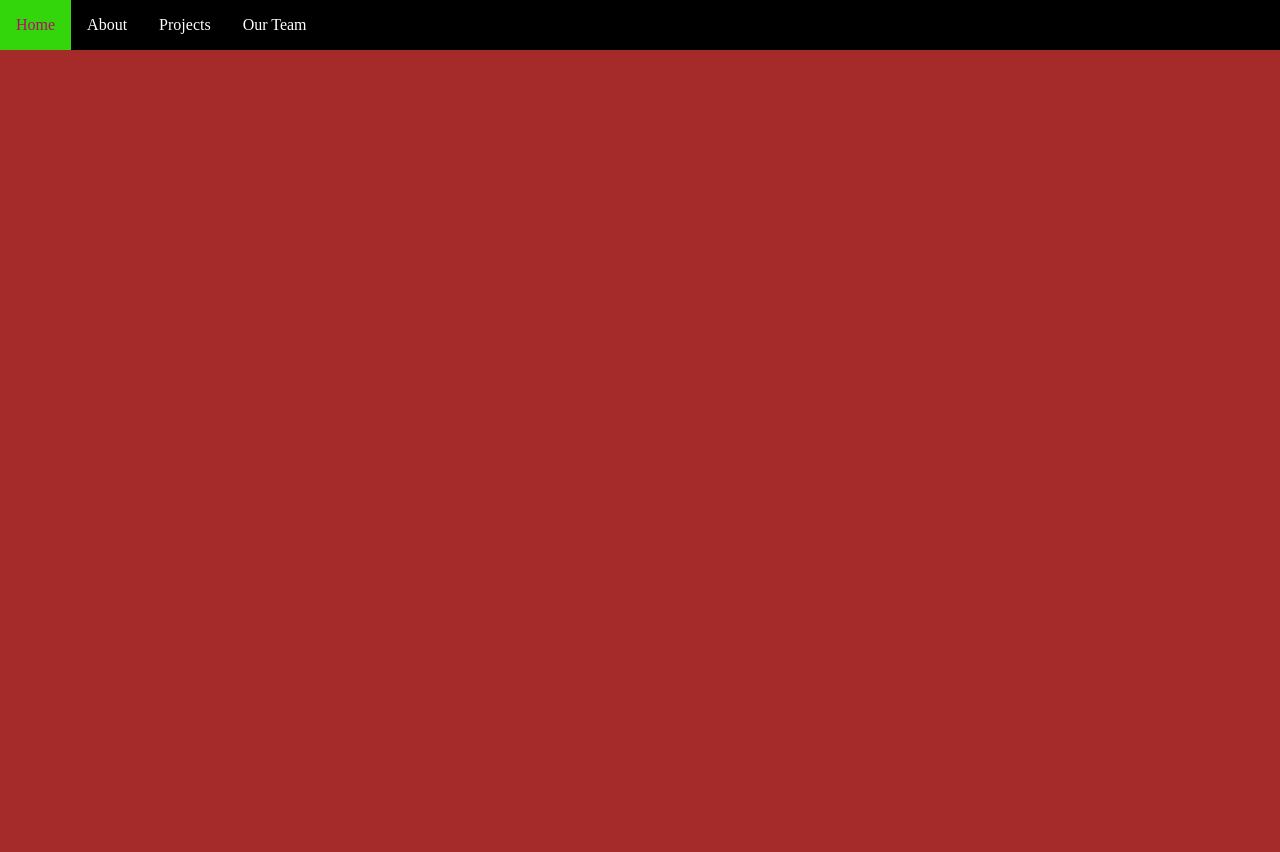
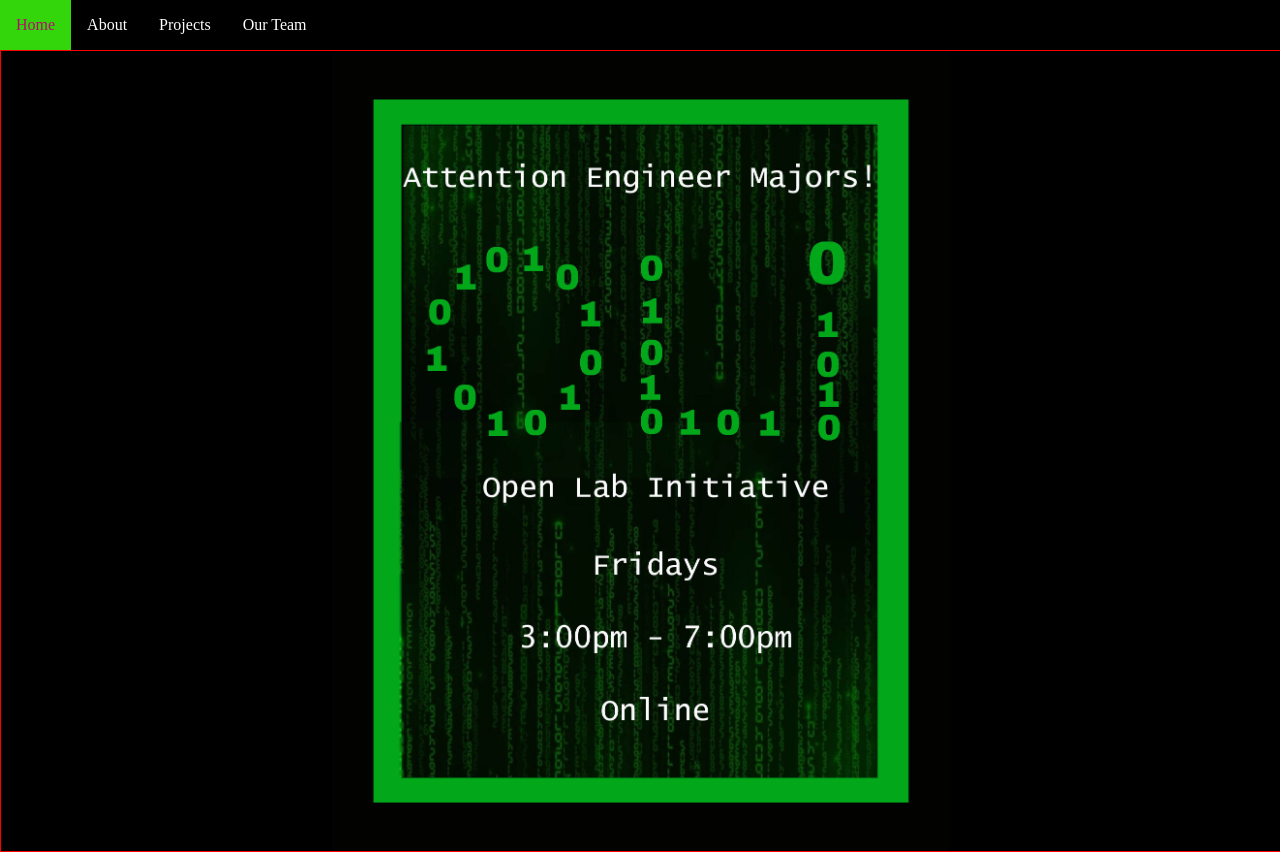
Before and after one commit to CSUSM-OLI/Project-Alpha, a plain HTML site: page index.html in a window 1280 px wide. Before the commit the page ends 800 px from the top, so only its background shows below. Drawn offline with Linux system fonts and the light colour scheme.

Commit message:
added OLI flyer

```diff
--- a/index.html
+++ b/index.html
@@ -17,6 +17,19 @@
             <li><a href="#about">About</a></li>
             <li><a href="#projects">Projects</a></li>
             <li><a href="#our-team">Our Team</a></li>
-          </ul>
+        </ul>
+        <div class="container">
+
+        </div>
+        <footer>
+
+        </footer>
+
+        <script type="text/javascript" src="app.js"></script>
+
+
+
+
+
     </body>
 </html>
--- a/style.css
+++ b/style.css
@@ -1,9 +1,21 @@
 
 
 *{
-    background-color: brown;
+    background-color: rgb(0, 0, 0);
     margin: 0px;
     padding: 0px;
+    outline: 0;
+
+}
+
+div{
+    width: 100%;
+    height: 800px;
+    background-image: url('Images/OLI_Zoom.jpg');
+    background-repeat: no-repeat;
+    background-size: contain;
+    background-position: center;
+    border: 1px solid red;
 }
 
 ul {
```
Also changed, not shown: app.js (added).
